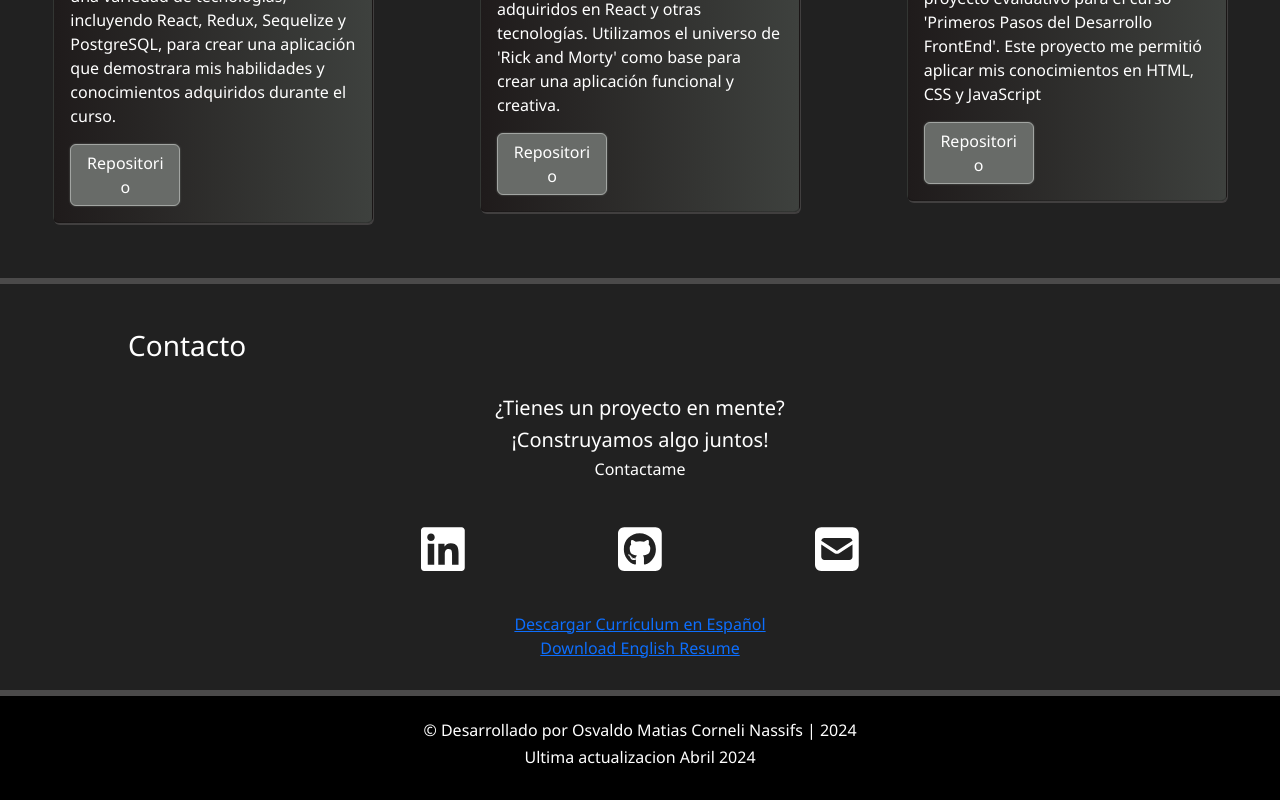
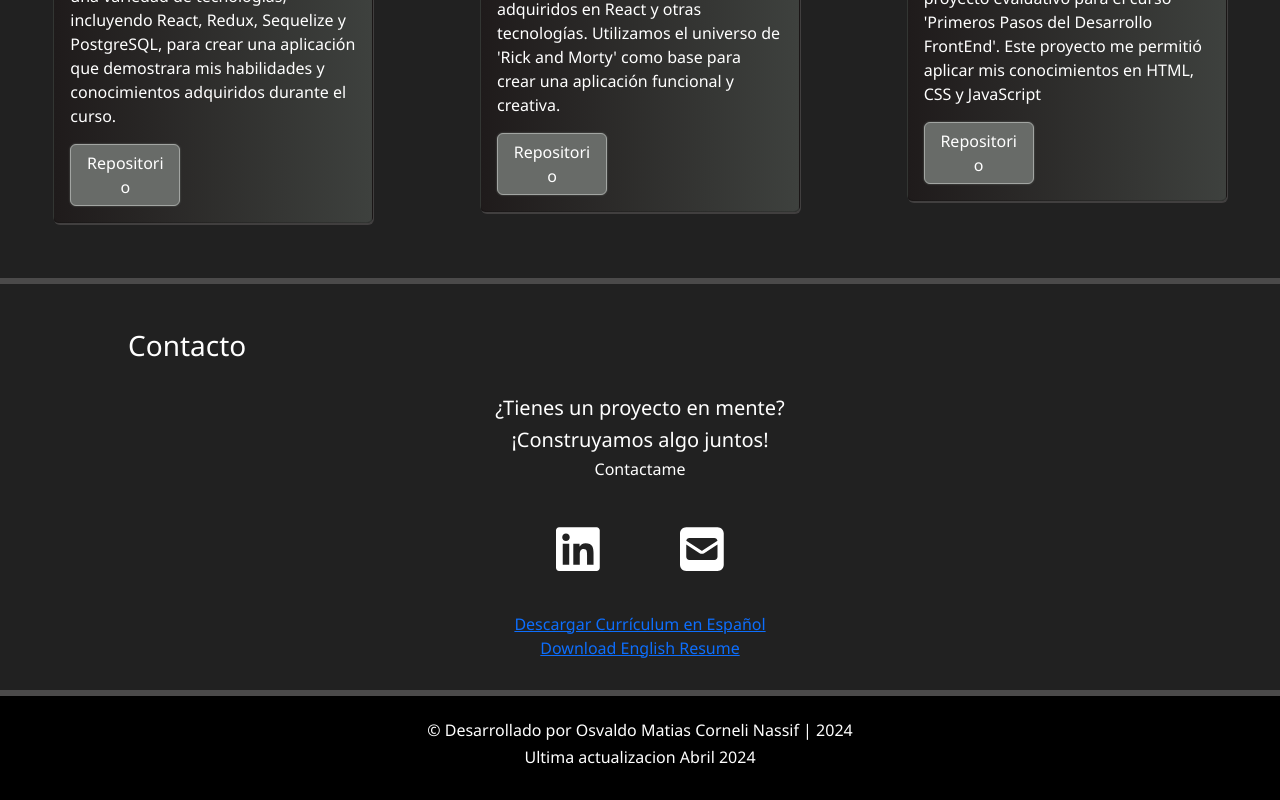
Before and after one commit to OsvaldoCorneli/portfolio-osvaldo, a React (Vite) app: page / in a window 1280 px wide. Shown: the part 3354-4154 px from the top of the page. Built offline with nearby package versions, Linux system fonts and the light colour scheme.

Commit message:
arregle contacto y footer

```diff
--- a/src/App.css
+++ b/src/App.css
@@ -90,6 +90,10 @@ footer div{
   flex-direction: column;
   align-items: center;
 }
+footer div h6{
+  font-size: 85%;
+  text-align: center;
+}
 
 @media(max-height: 400px){
   #navbar-fixed{
@@ -133,6 +137,11 @@ footer div{
 
 }
 
+footer div h6{
+  font-size: 100%;
+  text-align: center;
+}
+
 }
 
 
--- a/src/App.jsx
+++ b/src/App.jsx
@@ -113,9 +113,9 @@ function App() {
       <div className='separador'></div>
 
     <footer>
+
     <div>
-
-    <h6>© Desarrollado por Osvaldo Matias Corneli Nassifs | 2024 </h6>
+    <h6>© Desarrollado por Osvaldo Matias Corneli Nassif | 2024 </h6>
     <h6>Ultima actualizacion Abril 2024</h6>
     </div>
 
--- a/src/Components/Contact/Contact.jsx
+++ b/src/Components/Contact/Contact.jsx
@@ -19,7 +19,6 @@ return(
         <div id="icons-contact">
     <ul>
         <li><a href="https://www.linkedin.com/in/osvaldo-corneli-nassif-822728268/" target="_blank"><FontAwesomeIcon icon={faLinkedin} /></a></li>
-        <li><a href="https://github.com/OsvaldoCorneli" target="_blank"><FontAwesomeIcon icon={faSquareGithub} /></a></li>
         <li><a href=""><FontAwesomeIcon icon={faSquareEnvelope} /></a></li>
     </ul>
 
--- a/src/Components/Contact/contact.css
+++ b/src/Components/Contact/contact.css
@@ -10,7 +10,8 @@
 
 
 #icons-contact ul {
-
+    display: flex;
+    justify-content: space-around;
     list-style: none;
     margin: 25px;
     padding: 0;
@@ -43,7 +44,13 @@
 
     #icons-contact ul{
         display: flex;
-        justify-content: space-around;
+        justify-content: center;
+    }
+
+    #icons-contact ul a{
+
+        margin: 0 40px;
+
     }
 
 
```
